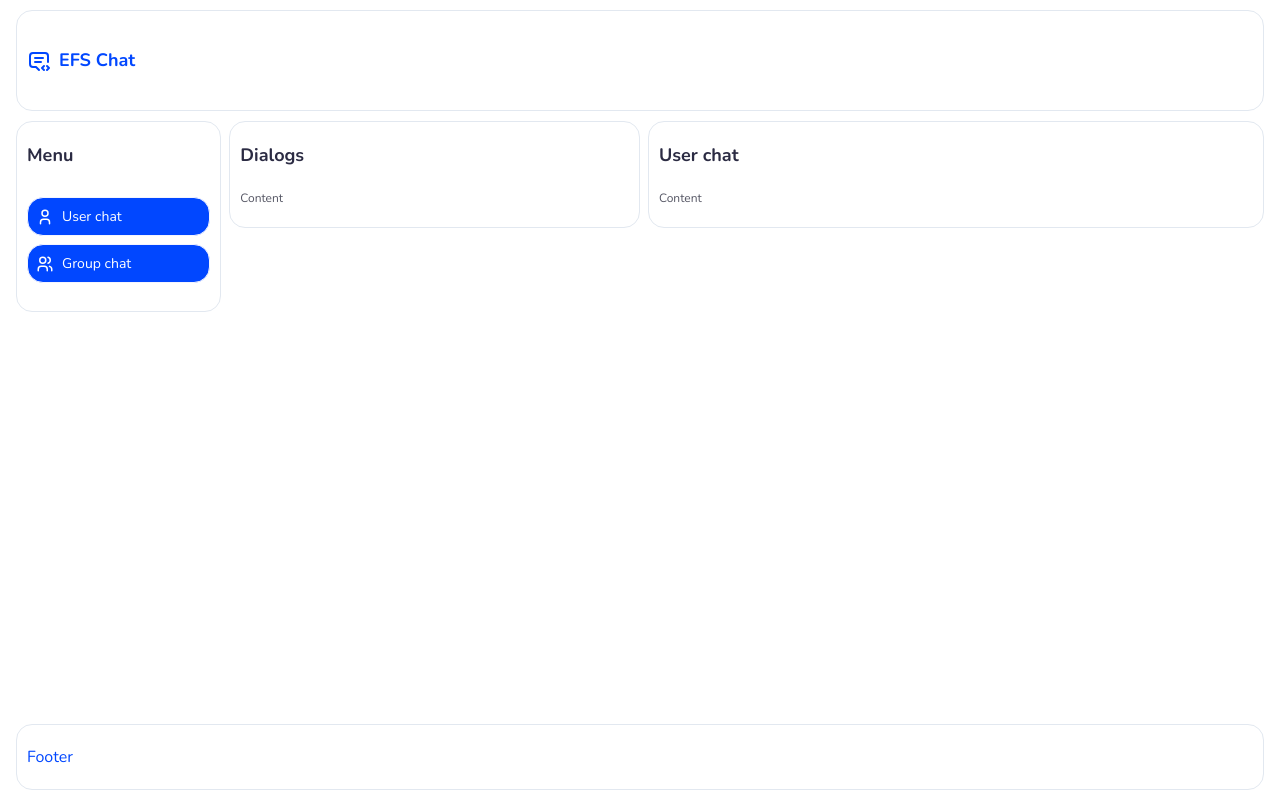
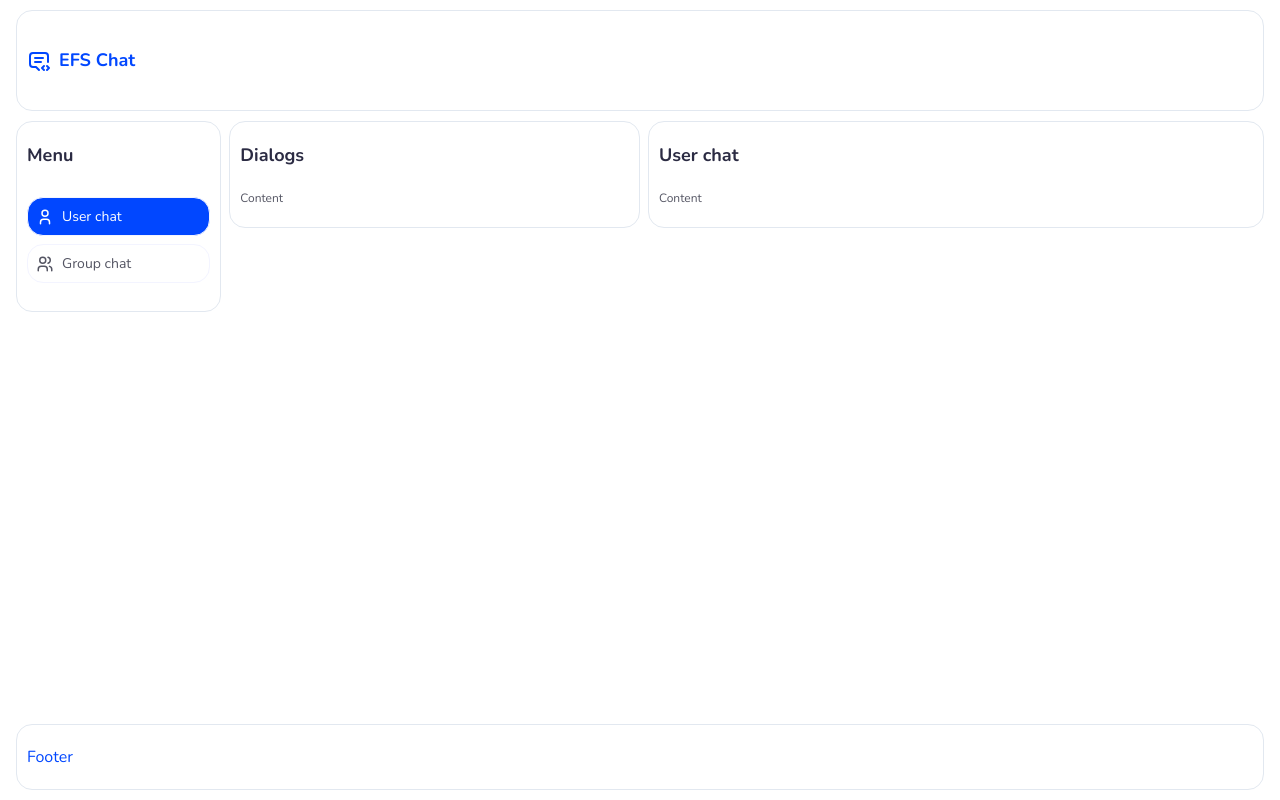
Before and after one commit to brandalx/EFSChat-client, a React (Vite) app: page /messenger in a window 1280 px wide. Built offline with nearby package versions, Linux system fonts and the light colour scheme.

Commit message:
feat: handling location in menu

```diff
--- a/src/components/Messenger/Menu.jsx
+++ b/src/components/Messenger/Menu.jsx
@@ -1,10 +1,32 @@
-import { Box, Text } from '@chakra-ui/react';
-import React from 'react';
+import { Box, Text, useColorModeValue } from '@chakra-ui/react';
+import React, { useCallback, useEffect, useState } from 'react';
 import Group from '../../assets/svg/Group';
 import User from '../../assets/svg/User';
-import { Link } from 'react-router-dom';
+import { Link, useLocation } from 'react-router-dom';
 
 export default function Menu() {
+  const location = useLocation();
+  const [selectedItem, setSelectedItem] = useState(null);
+
+  const handleItemSelected = useCallback((itemId) => {
+    setSelectedItem(itemId);
+  }, []);
+  function normalizePath(path) {
+    return path.replace(/\/{2,}/g, '/').replace(/\/$/, '');
+  }
+
+  useEffect(() => {
+    const normalizedPath = normalizePath(location.pathname);
+    if (normalizedPath === '/messenger') {
+      handleItemSelected(1);
+    } else if (normalizedPath === '/messenger/group') {
+      handleItemSelected(2);
+    }
+  }, [location.pathname, handleItemSelected]);
+
+  const bgColor = useColorModeValue('neutral.white', 'neutral.grayDark');
+  const color = useColorModeValue('neutral.grayDark', 'neutral.white');
+
   return (
     <Box>
       <Box>
@@ -19,8 +41,8 @@ export default function Menu() {
                 my={2}
                 borderRadius='16px'
                 py={2}
-                bg='primary.default'
-                color='white'
+                bg={selectedItem === 1 ? 'primary.default' : bgColor}
+                color={selectedItem === 1 ? 'white' : color}
                 borderWidth='1px'
                 borderColor='primary.light'
                 _hover={{
@@ -45,8 +67,8 @@ export default function Menu() {
                 my={2}
                 borderRadius='16px'
                 py={2}
-                bg='primary.default'
-                color='white'
+                bg={selectedItem === 2 ? 'primary.default' : bgColor}
+                color={selectedItem === 2 ? 'white' : color}
                 borderWidth='1px'
                 borderColor='primary.light'
                 _hover={{
```
